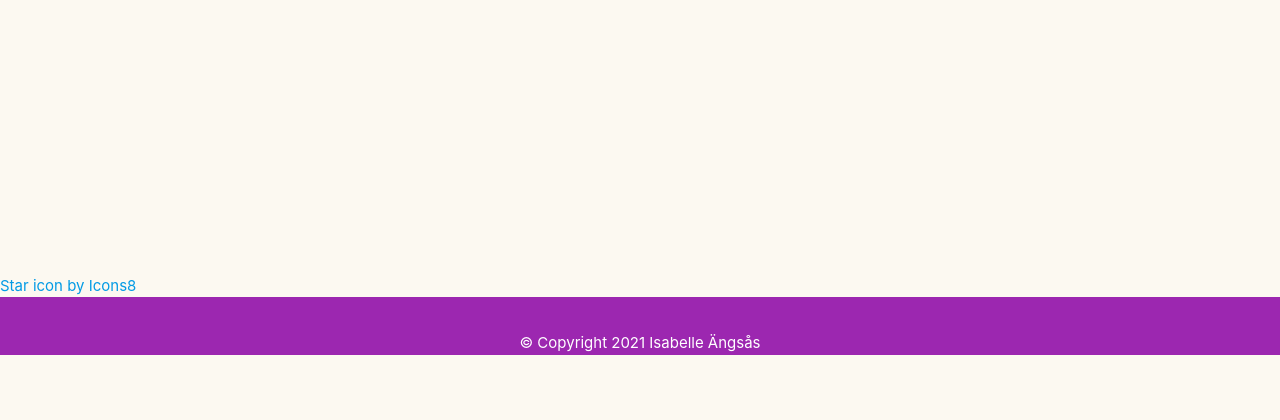
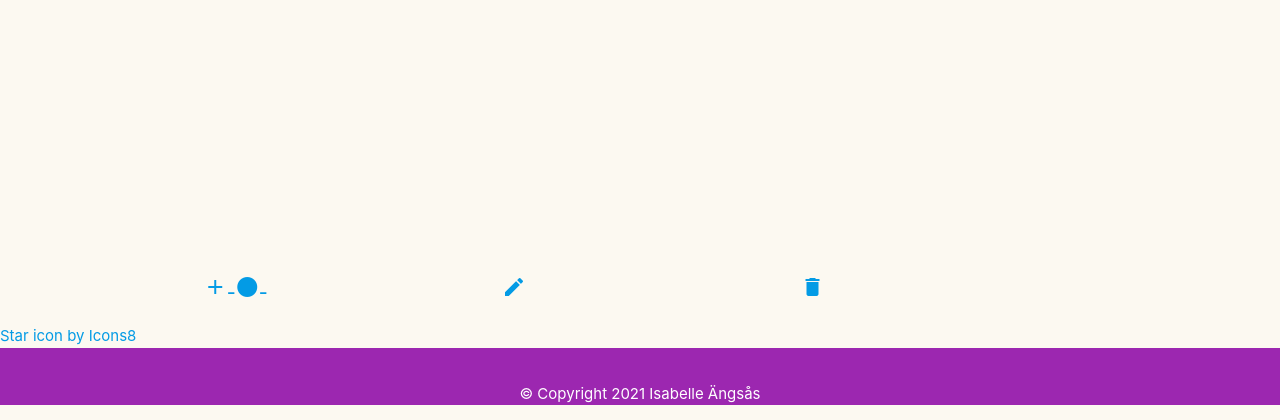
Before and after one commit to mmmangooo/Milestone-project3, a Flask app: page / in a window 1280 px wide. Shown: the part 439-859 px from the top of the page. Before the commit the page ends 794 px from the top, so only its background shows below. Run offline with Flask 2, Linux system fonts and the light colour scheme; data that the repository does not hold is empty; some libraries are stand-ins or nearby versions.

Commit message:
Added icons and links for navigation to add edit, delete from index page

```diff
--- a/static/css/style.css
+++ b/static/css/style.css
@@ -18,7 +18,9 @@ nav ul li a {
     color: #686251;
 }
 
-
+.icon-links {
+    text-decoration: none;
+}
 
 .form-container {
     margin: 4rem;
--- a/templates/base.html
+++ b/templates/base.html
@@ -73,6 +73,7 @@
         </section>
 
         {% block content %}
+        <main></main>
      {% endblock %}
 
         <footer class="page-footer purple center-align">
--- a/templates/index.html
+++ b/templates/index.html
@@ -99,6 +99,19 @@
             {% endfor %}
         </div>
     </div>
+    <div class="icon-links container">
+        <div class="row">
+            <div class="col s4">
+        <a class="icon-links" href="{{ url_for('add_book')}}"><i class="material-icons">add-circle-outline</i></a>
+        </div>
+        <div class="col s4">
+        <a class="icon-links" href="{{ url_for('edit_book')}}"><i class="material-icons">create</i></a>
+        </div>
+        <div class="col s4">
+        <a class="icon-links" href="{{ url_for('delete_book')}}"><i class="material-icons">delete</i></a>
+        </div>
+        </div>
+    </div>
 
     <a href="https://icons8.com/icon/8ggStxqyboK5/star">Star icon by Icons8</a>
 {% endblock %}
```
